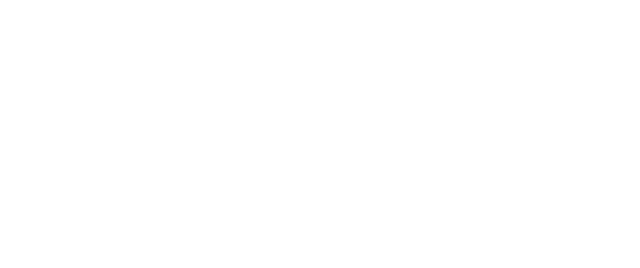
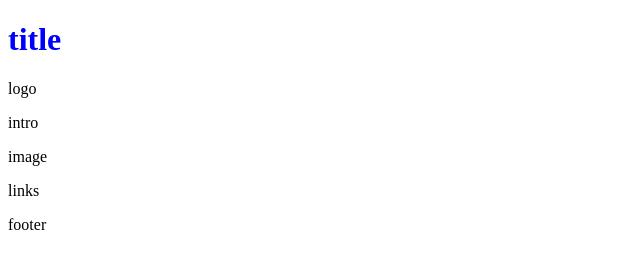
Before and after one commit to lab-antwerp-1/pc-group2, a website: page index.html in a window 1280 px wide. Shown: the whole page, without its empty margins (0-640 px from the left). Drawn offline with Linux system fonts and the light colour scheme.

Commit message:
added style.css and added markers for editing index.html

```diff
--- a/index.html
+++ b/index.html
@@ -6,7 +6,20 @@
     <meta name="viewport" content="width=device-width, initial-scale=1.0" />
     <title>project!</title>
 
-    <link href="./styles/index.css" rel="stylesheet" />
+    <link href="./styles/style.css" rel="stylesheet" />
   </head>
-  <body></body>
+  <body>
+    <!--Zakaria make title here:-->
+    <h1 class="title">title</h1>
+    <!--aviv add logo here:-->
+    <p class="logo">logo</p>
+    <!--Mervat intro here:-->
+    <p class="intro">intro</p>
+    <!--aviv add image here:-->
+    <p class="image">image</p>
+    <!--ahmed links here:-->
+    <p class="links">links</p>
+    <!--hans footer here:-->
+    <p class="footer">footer</p>
+  </body>
 </html>
--- /dev/null
+++ b/styles/style.css
@@ -0,0 +1,3 @@
+.title {
+  color: blue;
+}
```
